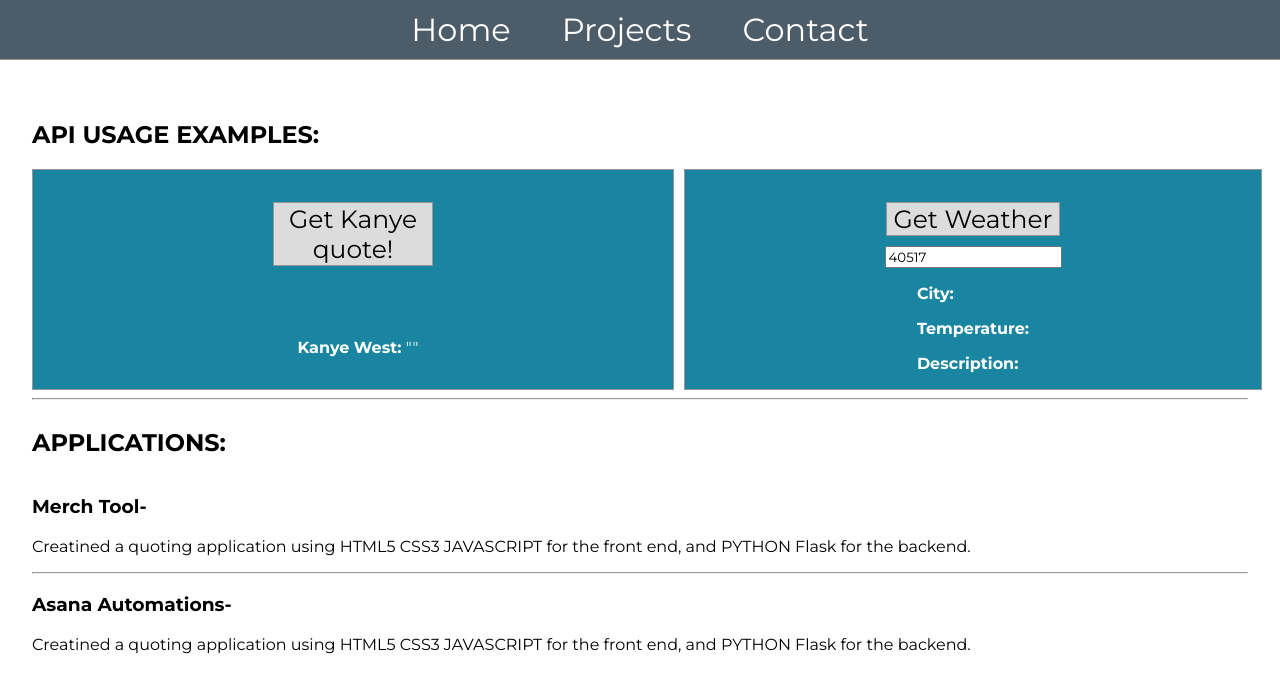
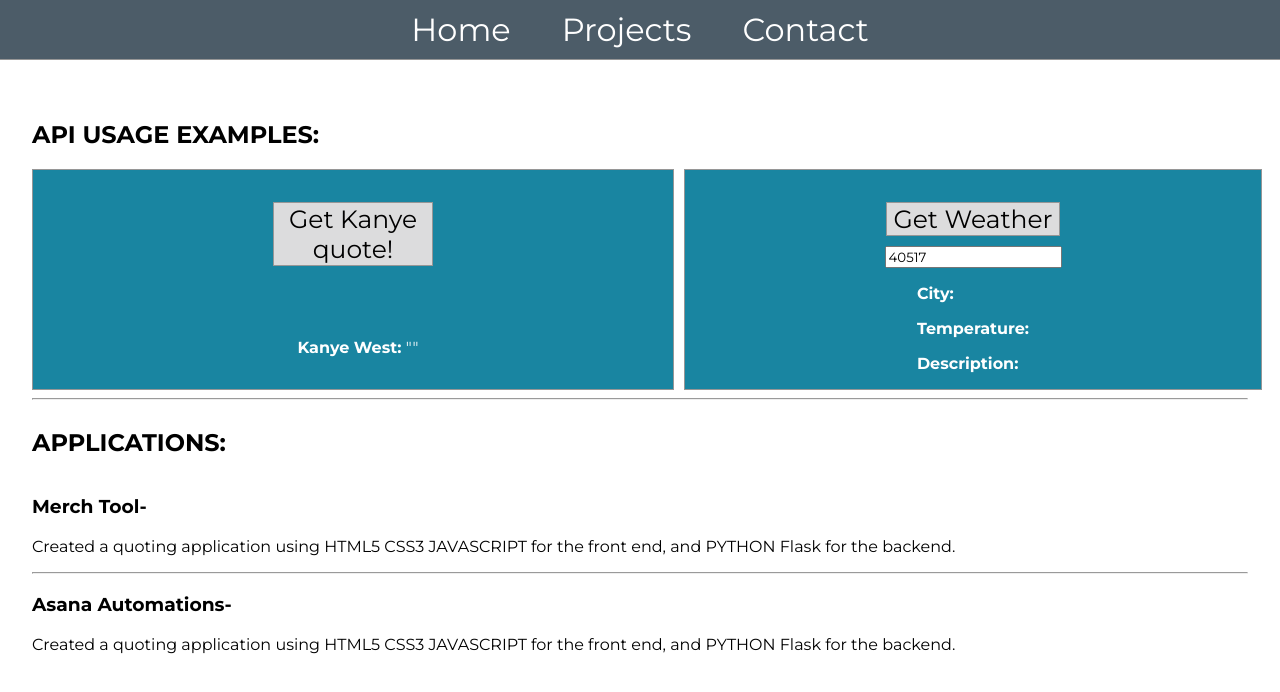
Before and after one commit to alexGalvan0/webportfolio, a React (Create React App) app: page /projects in a window 1280 px wide. Shown: the top 692 px of the page. Built offline with nearby package versions, Linux system fonts and the light colour scheme.

Commit message:
make it better

```diff
--- a/src/components/projects/Projects.jsx
+++ b/src/components/projects/Projects.jsx
@@ -20,14 +20,14 @@ function Projects(){
                 <div className="applications-container">
                     <div className="merchtool">
                         <h3 className="example1">Merch Tool-</h3>
-                        <p>Creatined a quoting application using HTML5 CSS3 JAVASCRIPT
+                        <p>Created a quoting application using HTML5 CSS3 JAVASCRIPT
                             for the front end, and PYTHON Flask for the backend.
                         </p>
                     </div>
                     <hr/>
                     <div className="asana">
                         <h3 className="example2">Asana Automations-</h3>
-                        <p>Creatined a quoting application using HTML5 CSS3 JAVASCRIPT
+                        <p>Created a quoting application using HTML5 CSS3 JAVASCRIPT
                             for the front end, and PYTHON Flask for the backend.
                         </p>
                     </div>
```
